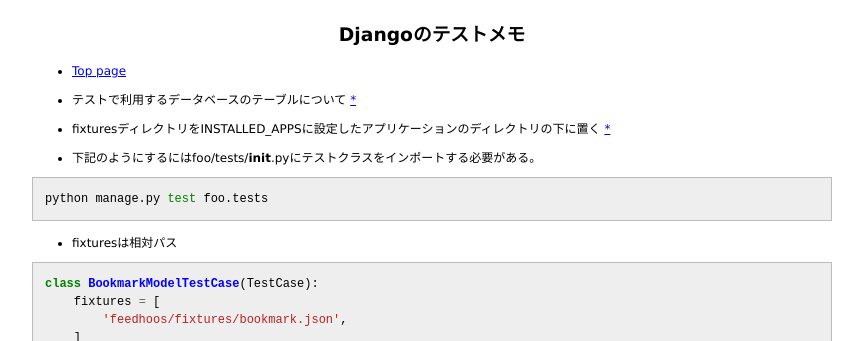
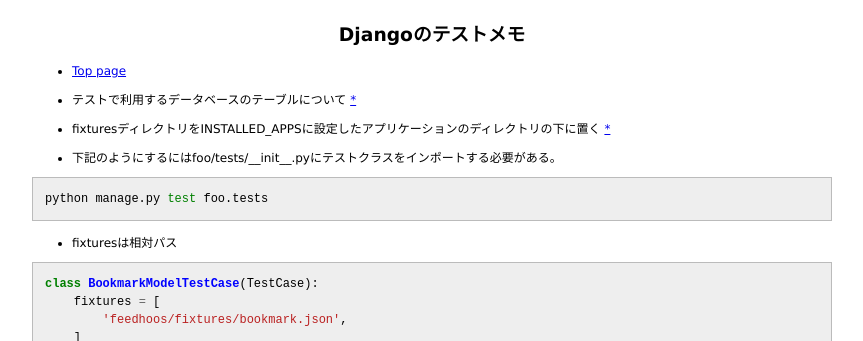
Before and after one commit to 38elements/38elements.github.com, a Jekyll site: the page built from _posts/2014-12-16-django-test.md, in a window 1280 px wide. Shown: the top 341 px of the page, without its empty margins (208-1071 px from the left). Built offline with Jekyll 4.4.1, drawn with Linux system fonts in a browser that asks for light colours; Markdown is read by kramdown in place of the engine named in the settings.

```diff
--- a/_posts/2014-12-16-django-test.md
+++ b/_posts/2014-12-16-django-test.md
@@ -8,7 +8,7 @@ title: Djangoのテストメモ
 
 * fixturesディレクトリをINSTALLED_APPSに設定したアプリケーションのディレクトリの下に置く [*](https://docs.djangoproject.com/en/1.8/topics/testing/tools/#fixture-loading)
 
-* 下記のようにするにはfoo/tests/__init__.pyにテストクラスをインポートする必要がある。
+* 下記のようにするにはfoo/tests/\_\_init\_\_.pyにテストクラスをインポートする必要がある。
 {% highlight bash %}
 python manage.py test foo.tests
 {% endhighlight %}
```
